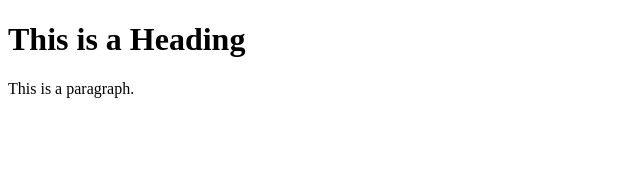
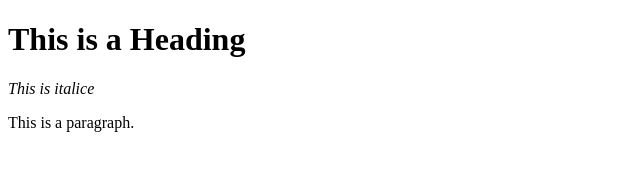
Before and after one commit to Shuvam0123/html_css, a plain HTML site: page index.html in a window 1280 px wide. Shown: the whole page, without its empty margins (0-640 px from the left). Drawn offline with Linux system fonts and the light colour scheme.

Commit message:
i tag added in index.html

```diff
--- a/index.html
+++ b/index.html
@@ -5,6 +5,7 @@
 </head>
 <body>
 <h1>This is a Heading</h1>
+<i>This is italice</i>
 <p>This is a paragraph.</p>
 </body>
 </html>
```
